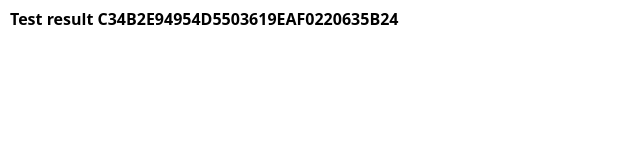
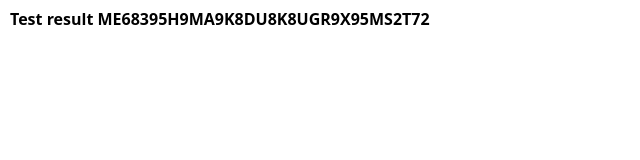
Before and after one commit to medisvit/ME68395H9MA9K8DU8K8UGR9X95MS2T72, a plain HTML site: page index.html in a window 1280 px wide. Shown: the full height of the page, 0-640 px from the left. Drawn offline with nearby package versions, Linux system fonts and the light colour scheme.

Commit message:
Update index.html

```diff
--- a/index.html
+++ b/index.html
@@ -16,7 +16,7 @@
     />
   </head>
   <body style="font-size: 8px">
-    <h1 style="margin: 10px">Test result C34B2E94954D5503619EAF0220635B24</h1>
+    <h1 style="margin: 10px">Test result ME68395H9MA9K8DU8K8UGR9X95MS2T72</h1>
     <img src="test.jpg" alt="" style="max-width: 100%" />
   </body>
 </html>
```
